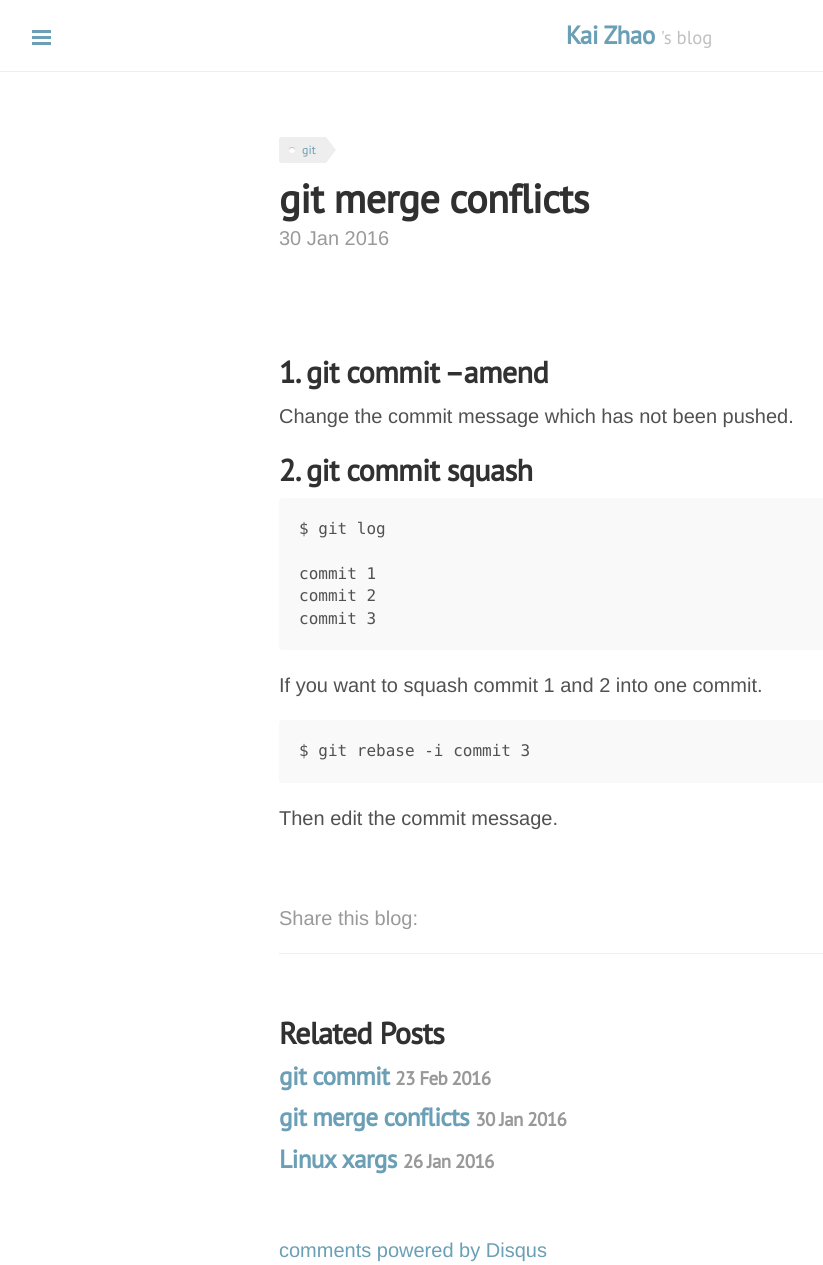
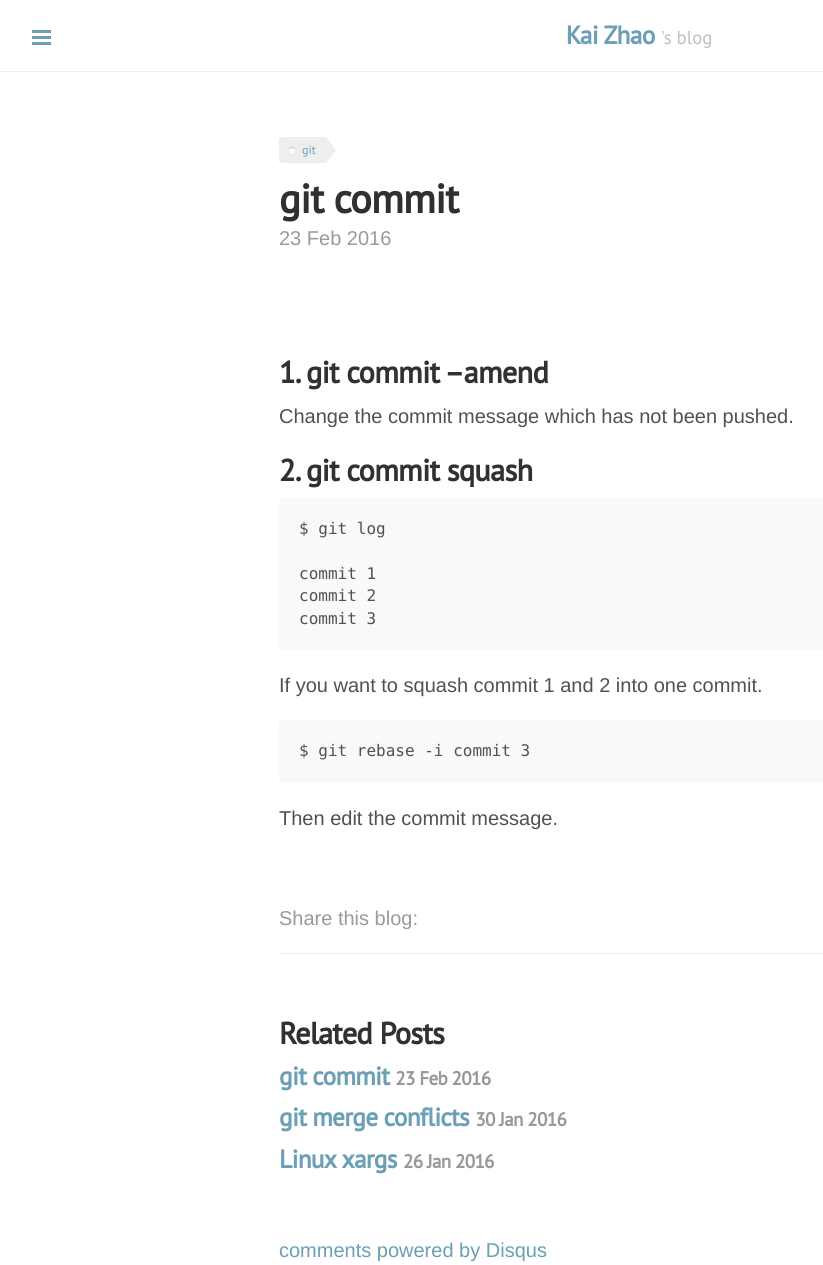
Before and after one commit to loverszhaokai/loverszhaokai.github.io, a Jekyll site: the page built from _posts/2016-02-23-git-test.md, in a window 1280 px wide. Shown: the whole page, without its empty margins (1-824 px from the left). Built offline with Jekyll 4.4.1, drawn with Linux system fonts in a browser that asks for light colours; nearby versions of some CDN libraries; comment, search, counter and statistics services are not loaded.

Commit message:
update git test

```diff
--- a/_posts/2016-02-23-git-test.md
+++ b/_posts/2016-02-23-git-test.md
@@ -1,7 +1,7 @@
 ---
 layout: post
-title: "git merge conflicts"
-date:   2016-01-30 16:38 IST
+title: "git commit"
+date:   2016-02-23 16:38 IST
 categories: git
 tags: git
 comments: true
```
